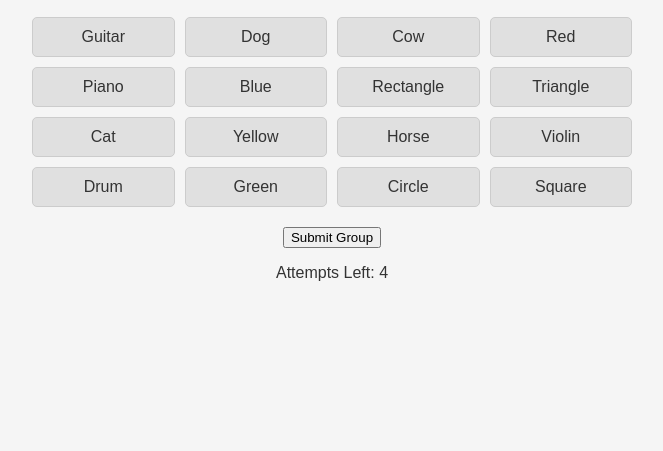
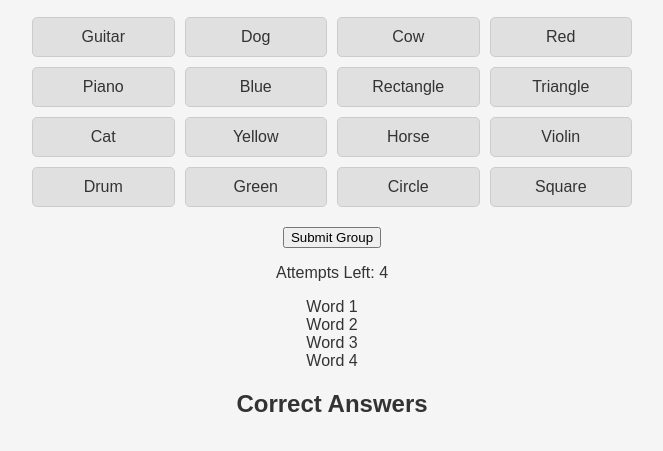
Before and after one commit to Benjy333/Bens-Connections, a plain HTML site: page index.html in a window 1280 px wide. Shown: the part 101-552 px from the top of the page, without its empty margins (308-971 px from the left). Drawn offline with Linux system fonts and the light colour scheme.

Commit message:
Update index.html

```diff
--- a/index.html
+++ b/index.html
@@ -20,5 +20,20 @@
     <p>Attempts Left: <span id="attempts">4</span></p>
 
     <script src="script.js"></script>
+
+<div id="game-board">
+    <!-- Example grid structure -->
+    <div class="tile">Word 1</div>
+    <div class="tile">Word 2</div>
+    <div class="tile">Word 3</div>
+    <div class="tile">Word 4</div>
+    <!-- Add more tiles here -->
+</div>
+
+<h2>Correct Answers</h2>
+<div id="correct-answers">
+    <!-- Correct groups will appear here -->
+</div>
+
 </body>
 </html>
```
